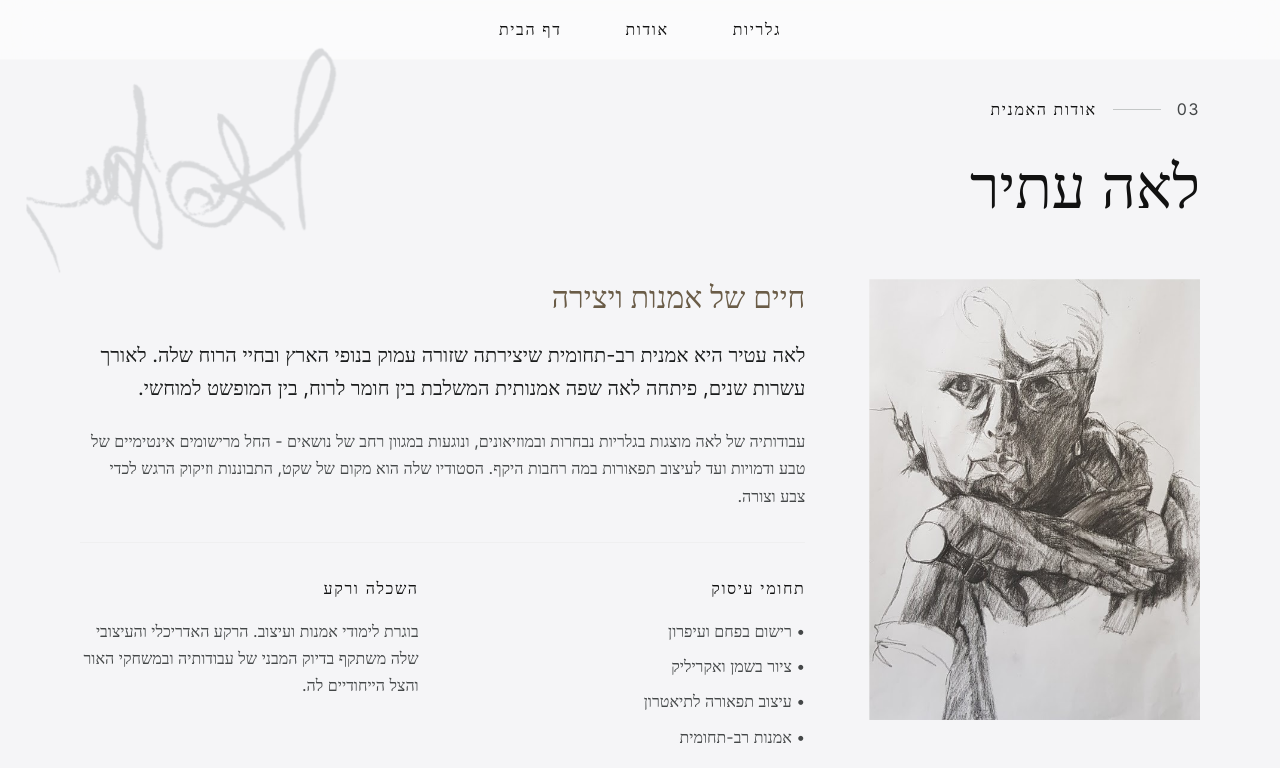
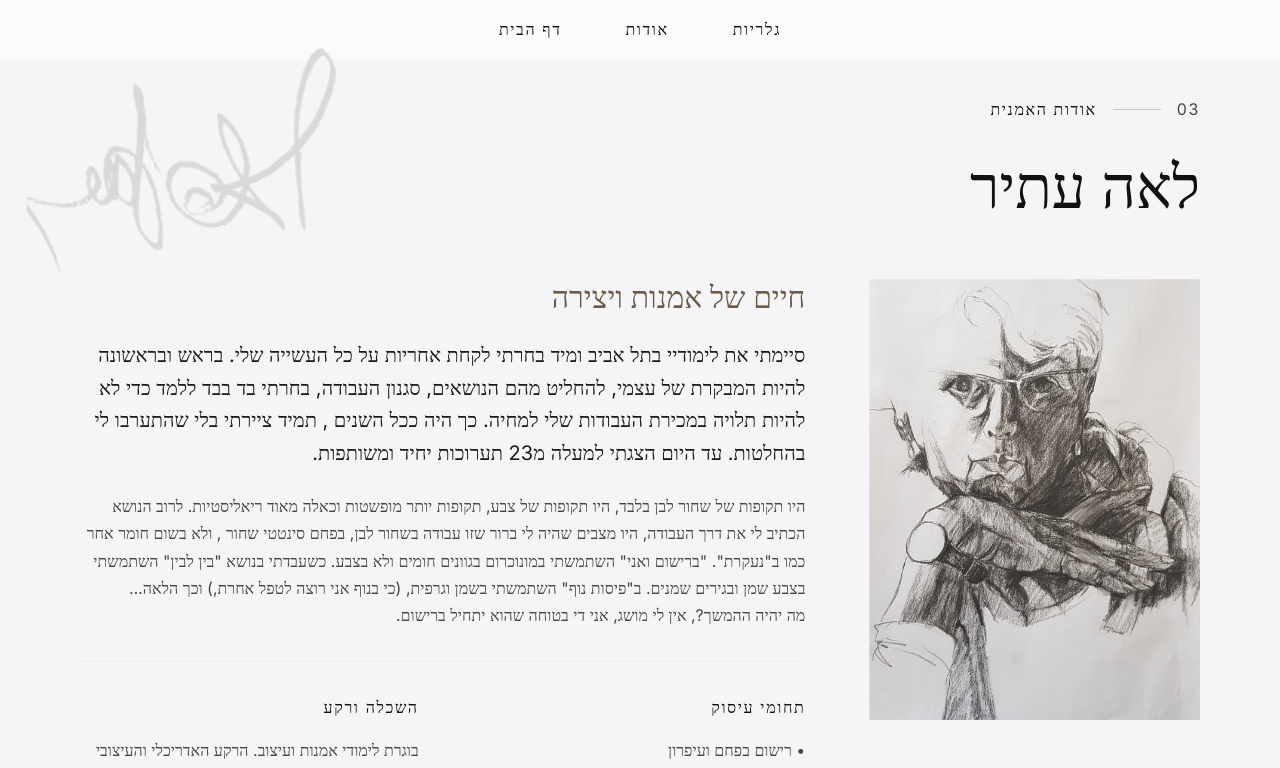
Before and after one commit to dekel22/lea-atir-gallery, a React (Vite) app: page /about in a window 1280 px wide. Shown: the top 768 px of the page. Built offline with nearby package versions, Linux system fonts and the light colour scheme; a web font is replaced by a local one.

Commit message:
אודות

```diff
--- a/src/pages/About.jsx
+++ b/src/pages/About.jsx
@@ -31,10 +31,10 @@ const About = () => {
           <div className="space-y-6">
             <h2 className="font-h2 text-3xl text-secondary">חיים של אמנות ויצירה</h2>
             <p className="font-body-lg text-body-lg leading-relaxed">
-              לאה עטיר היא אמנית רב-תחומית שיצירתה שזורה עמוק בנופי הארץ ובחיי הרוח שלה. לאורך עשרות שנים, פיתחה לאה שפה אמנותית המשלבת בין חומר לרוח, בין המופשט למוחשי.
+              סיימתי את לימודיי בתל אביב ומיד בחרתי לקחת אחריות על כל העשייה שלי. בראש ובראשונה להיות המבקרת של עצמי, להחליט מהם הנושאים,  סגנון  העבודה, בחרתי בד בבד ללמד כדי לא להיות תלויה במכירת העבודות שלי  למחיה. כך היה ככל השנים , תמיד ציירתי בלי שהתערבו לי בהחלטות. עד היום הצגתי למעלה מ23 תערוכות יחיד ומשותפות.
             </p>
             <p className="font-body-md text-on-surface-variant">
-              עבודותיה של לאה מוצגות בגלריות נבחרות ובמוזיאונים, ונוגעות במגוון רחב של נושאים - החל מרישומים אינטימיים של טבע ודמויות ועד לעיצוב תפאורות במה רחבות היקף. הסטודיו שלה הוא מקום של שקט, התבוננות וזיקוק הרגש לכדי צבע וצורה.
+              היו תקופות של שחור לבן בלבד, היו תקופות של צבע, תקופות יותר מופשטות וכאלה מאוד ריאליסטיות. לרוב הנושא הכתיב לי את דרך העבודה, היו מצבים שהיה לי ברור שזו עבודה בשחור לבן, בפחם סינטטי שחור , ולא בשום חומר אחר כמו ב"נעקרת". "ברישום ואני" השתמשתי במונוכרום בגוונים חומים ולא בצבע. כשעבדתי בנושא "בין לבין" השתמשתי בצבע שמן ובגירים שמנים. ב"פיסות נוף" השתמשתי בשמן וגרפית, (כי בנוף אני רוצה לטפל אחרת,) וכך הלאה… <br/> מה יהיה ההמשך?, אין לי מושג, אני די בטוחה שהוא יתחיל ברישום.
             </p>
           </div>
 
```
